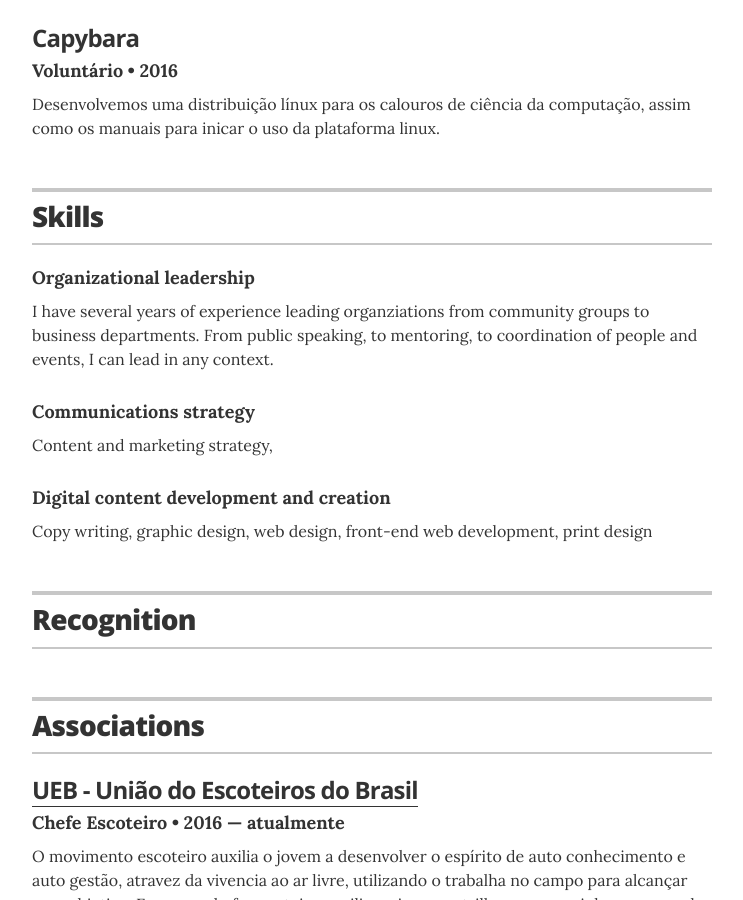
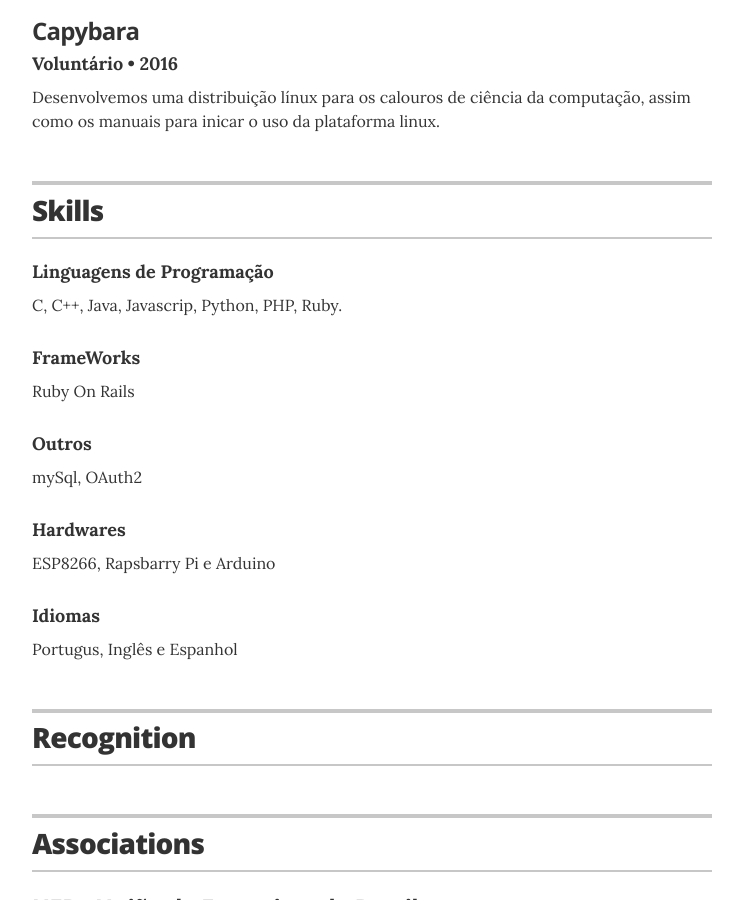
Before and after one commit to rafscunha/rafscunha.github.io, a Jekyll site: the page built from index.html, in a window 1280 px wide and 900 px high, scrolled down 2136 px. Shown: the whole window, without its empty margins (268-1011 px from the left). Built offline with Jekyll 4.4.1, drawn with Linux system fonts in a browser that asks for light colours; some of the changed text lies outside the part shown.

Commit message:
nova versao

```diff
--- a/_config.yml
+++ b/_config.yml
@@ -11,7 +11,7 @@ sass:
 # Resume settings
 resume_avatar:                  "true"
 resume_name:                    "Rafael Silva Cunha"
-resume_title:                   "Analista de Software e Engenheiro"
+resume_title:                   "Analista de Software e Gerente de Projeto"
 
 # used for the contact button in _layouts/resume.html
 resume_contact_email:           "rafael.s.cunha@live.com"
@@ -48,9 +48,9 @@ resume_social_links:
   resume_github_url:            "https://github.com/rafscunha"
   # resume_twitter_url:           "http://twitter.com/jglovier"
   # resume_dribbble_url:          "https://dribbble.com/jag"
-  resume_facebook_url:          "https://www.facebook.com/profile.php?id=100022561384351"
+  # resume_facebook_url:          "https://www.facebook.com/profile.php?id=100022561384351"
   resume_linkedin_url:          "https://www.linkedin.com/in/rafael-cunha-247488127/"
-  resume_instagram_url:         "https://www.instagram.com/cunhasrafael"
+  # resume_instagram_url:         "https://www.instagram.com/cunhasrafael"
   # resume_website_url:           "http://joelglovier.com"
   # resume_medium_url:            "https://medium.com/@jglovier"
 resume_print_social_links:      true
--- a/_data/links.yml
+++ /dev/null
@@ -1 +0,0 @@
-# links
--- a/_data/recognitions.yml
+++ /dev/null
@@ -1 +0,0 @@
-# Recognitions
--- a/_data/skills.yml
+++ b/_data/skills.yml
@@ -1,12 +1,21 @@
 # Skills
 # Organizational leadership
-- skill: Organizational leadership
-  description: I have several years of experience leading organziations from community groups to business departments. From public speaking, to mentoring, to coordination of people and events, I can lead in any context.
+- skill: Linguagens de Programação
+  description: C, C++, Java, Javascrip, Python, PHP, Ruby.
 
 # Communications strategy
-- skill: Communications strategy
-  description: Content and marketing strategy,
+- skill: FrameWorks
+  description: Ruby On Rails
 
 # Digital content development and creation
-- skill: Digital content development and creation
-  description: Copy writing, graphic design, web design, front-end web development, print design
+- skill: Outros
+  description: mySql, OAuth2
+
+# Digital content development and creation
+- skill: Hardwares
+  description: ESP8266, Rapsbarry Pi e Arduino
+
+
+# Digital content development and creation
+- skill: Idiomas
+  description: Portugus, Inglês e Espanhol
```
Also changed, not shown: images/avatar.jpg.
